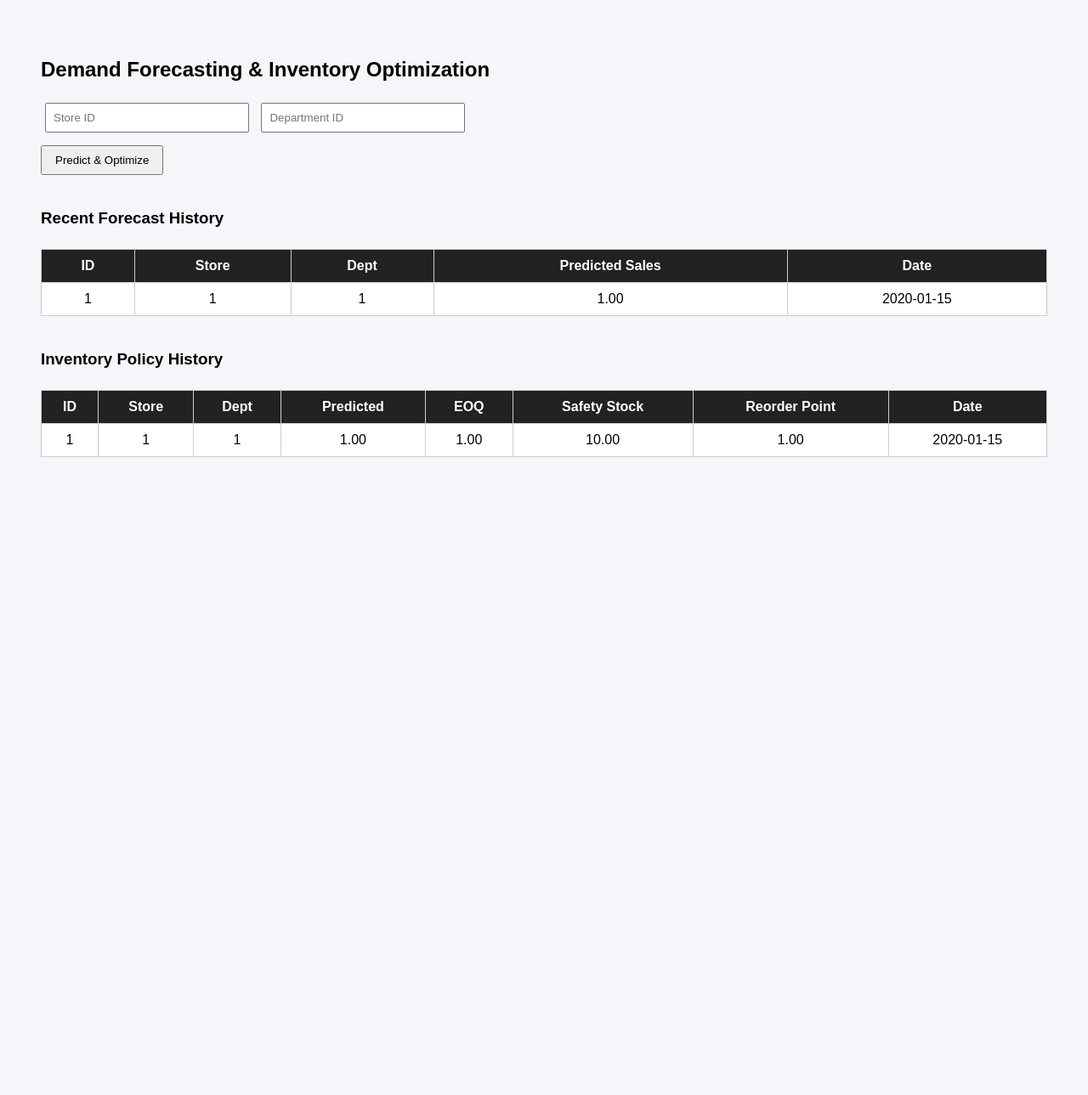
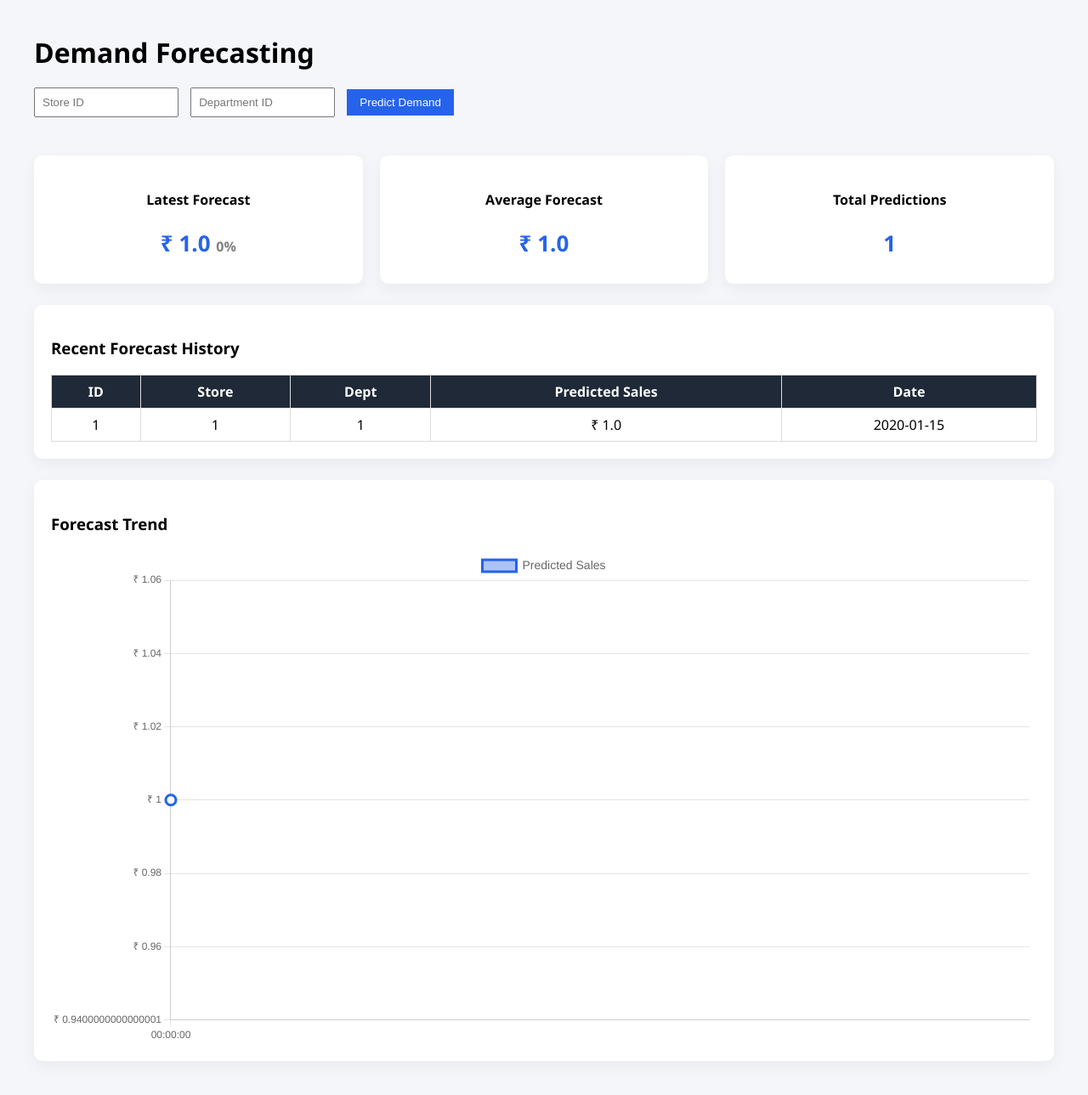
Before and after one commit to prashansha-31/ai-demand-inventory, a Flask app: page /forecast in a window 1280 px wide. Shown: the whole page at 85% size. Before the commit the page ends 538 px from the top, so only its background shows below. Run offline with Flask 3, Linux system fonts and the light colour scheme; tables that the repository leaves empty hold one stand-in row (values such as "Sample post"); parts of the project's set-up code (start-up, migrations or seed data) failed here and were passed over.

Commit message:
Added KPI summary cards (Latest, Average, Total Predictions)

```diff
--- a/app.py
+++ b/app.py
@@ -3,34 +3,35 @@ import sqlite3
 import pandas as pd
 import pickle
 import datetime
+import json
 import math
 
 app = Flask(__name__)
 
-# ==============================
-# LOAD TRAINED MODEL
-# ==============================
+# =========================
+# LOAD ML MODEL
+# =========================
 with open("models/demand_model.pkl", "rb") as f:
     model = pickle.load(f)
 
 
-# ==============================
+# =========================
 # DATABASE CONNECTION
-# ==============================
+# =========================
 def get_db_connection():
     conn = sqlite3.connect("inventory.db")
     conn.row_factory = sqlite3.Row
     return conn
 
 
-# ==============================
+# =========================
 # DATABASE INITIALIZATION
-# ==============================
+# =========================
 def init_db():
     conn = get_db_connection()
     cursor = conn.cursor()
 
-    # SALES TABLE
+    # Sales table
     cursor.execute("""
         CREATE TABLE IF NOT EXISTS sales (
             id INTEGER PRIMARY KEY AUTOINCREMENT,
@@ -42,7 +43,7 @@ def init_db():
         )
     """)
 
-    # FORECAST TABLE
+    # Forecast table
     cursor.execute("""
         CREATE TABLE IF NOT EXISTS forecasts (
             id INTEGER PRIMARY KEY AUTOINCREMENT,
@@ -53,7 +54,7 @@ def init_db():
         )
     """)
 
-    # INVENTORY POLICY TABLE (CORRECT STRUCTURE)
+    # Inventory policy table
     cursor.execute("""
         CREATE TABLE IF NOT EXISTS inventory_policy (
             id INTEGER PRIMARY KEY AUTOINCREMENT,
@@ -71,48 +72,17 @@ def init_db():
     conn.close()
 
 
-# ==============================
-# LOAD CLEAN DATA INTO SALES TABLE (RUN ONCE IF EMPTY)
-# ==============================
-def load_data_if_empty():
-    conn = get_db_connection()
-    cursor = conn.cursor()
-
-    cursor.execute("SELECT COUNT(*) FROM sales")
-    count = cursor.fetchone()[0]
-
-    if count == 0:
-        df = pd.read_csv("data/clean_sales.csv")
-
-        for _, row in df.iterrows():
-            cursor.execute("""
-                INSERT INTO sales (store, dept, date, weekly_sales, is_holiday)
-                VALUES (?, ?, ?, ?, ?)
-            """, (
-                int(row["store"]),
-                int(row["dept"]),
-                str(row["date"]),
-                float(row["weekly_sales"]),
-                int(row["isholiday"])
-            ))
-
-        conn.commit()
-
-    conn.close()
-
-
-# ==============================
-# ROUTES
-# ==============================
-
+# =========================
+# HOME
+# =========================
 @app.route("/")
 def home():
     return render_template("index.html")
 
 
-# ==============================
-# DASHBOARD ROUTE (NOT REMOVED)
-# ==============================
+# =========================
+# DASHBOARD
+# =========================
 @app.route("/dashboard")
 def dashboard():
     store = request.args.get("store")
@@ -141,12 +111,7 @@ def dashboard():
     cursor.execute(query, params)
     rows = cursor.fetchall()
 
-    # Analytics
-    analytics_query = "SELECT SUM(weekly_sales), AVG(weekly_sales) FROM sales"
-    if conditions:
-        analytics_query += " WHERE " + " AND ".join(conditions)
-
-    cursor.execute(analytics_query, params)
+    cursor.execute("SELECT SUM(weekly_sales), AVG(weekly_sales) FROM sales")
     result = cursor.fetchone()
 
     total_sales = result[0] if result[0] else 0
@@ -166,15 +131,13 @@ def dashboard():
         total_sales=total_sales,
         avg_sales=avg_sales,
         total_stores=total_stores,
-        total_depts=total_depts,
-        selected_store=store,
-        selected_dept=dept
+        total_depts=total_depts
     )
 
 
-# ==============================
-# FORECAST + INVENTORY ROUTE
-# ==============================
+# =========================
+# FORECAST + INVENTORY
+# =========================
 @app.route("/forecast", methods=["GET", "POST"])
 def forecast():
 
@@ -207,17 +170,17 @@ def forecast():
             VALUES (?, ?, ?, ?)
         """, (store, dept, prediction, today.strftime("%Y-%m-%d %H:%M:%S")))
 
-        # ==============================
-        # INVENTORY CALCULATIONS
-        # ==============================
-
-        ordering_cost = 500
+        # =====================
+        # INVENTORY CALCULATION
+        # =====================
+        ordering_cost = 50
         holding_cost = 2
-        lead_time = 2  # weeks
-        service_level_z = 1.65
+        lead_time = 2
+        z = 1.65
+        demand_variability = 0.1 * prediction
 
         eoq = math.sqrt((2 * prediction * ordering_cost) / holding_cost)
-        safety_stock = service_level_z * math.sqrt(lead_time) * (prediction * 0.1)
+        safety_stock = z * math.sqrt(lead_time) * demand_variability
         reorder_point = (prediction * lead_time) + safety_stock
 
         inventory_result = {
@@ -245,28 +208,41 @@ def forecast():
 
     # Fetch history
     cursor.execute("SELECT * FROM forecasts ORDER BY id DESC LIMIT 10")
-    prediction_history = cursor.fetchall()
+    prediction_rows = cursor.fetchall()
+
+    prediction_history = [dict(row) for row in prediction_rows]
 
     cursor.execute("SELECT * FROM inventory_policy ORDER BY id DESC LIMIT 10")
-    inventory_history = cursor.fetchall()
+    inventory_rows = cursor.fetchall()
+
+    inventory_history = [dict(row) for row in inventory_rows]
+
+    # Prepare JSON chart data
+    forecast_chart_data = json.dumps([
+        {"date": row["prediction_date"], "sales": row["predicted_sales"]}
+        for row in prediction_history
+    ])
+
+    inventory_chart_data = json.dumps([
+        {"date": row["created_at"], "reorder": row["reorder_point"]}
+        for row in inventory_history
+    ])
 
     conn.close()
 
     return render_template(
         "forecast.html",
         prediction=prediction,
-        inventory_result=inventory_result,
         selected_store=selected_store,
         selected_dept=selected_dept,
+        inventory_result=inventory_result,
         prediction_history=prediction_history,
-        inventory_history=inventory_history
+        inventory_history=inventory_history,
+        forecast_chart_data=forecast_chart_data,
+        inventory_chart_data=inventory_chart_data
     )
 
 
-# ==============================
-# RUN APP
-# ==============================
 if __name__ == "__main__":
     init_db()
-    load_data_if_empty()
     app.run(debug=True)
--- a/templates/forecast.html
+++ b/templates/forecast.html
@@ -1,109 +1,134 @@
 <!DOCTYPE html>
 <html>
 <head>
-    <title>AI Demand Forecasting & Inventory Optimization</title>
+    <title>Demand Forecasting Dashboard</title>
+    <script src="https://cdn.jsdelivr.net/npm/chart.js"></script>
+
     <style>
         body {
-            font-family: Arial, sans-serif;
-            padding: 40px;
-            background-color: #f4f6f9;
+            font-family: 'Segoe UI', sans-serif;
+            background: #f4f6f9;
+            margin: 40px;
         }
 
-        h2 {
+        h1 {
             margin-bottom: 20px;
         }
 
-        input {
+        form input {
             padding: 8px;
-            margin: 5px;
-            width: 220px;
+            margin-right: 10px;
+            width: 150px;
         }
 
-        button {
+        form button {
             padding: 8px 15px;
-            margin-top: 10px;
+            background: #2563eb;
+            color: white;
+            border: none;
             cursor: pointer;
         }
 
-        .prediction-box {
-            margin-top: 20px;
+        .card {
+            background: #ffffff;
             padding: 20px;
-            background-color: #d4edda;
-            border-radius: 8px;
+            margin-top: 25px;
+            border-radius: 10px;
+            box-shadow: 0px 6px 18px rgba(0,0,0,0.05);
         }
 
-        .inventory-box {
-            margin-top: 15px;
-            padding: 20px;
-            background-color: #e3f2fd;
-            border-radius: 8px;
+        .kpi-container {
+            display: flex;
+            gap: 20px;
+            margin-top: 20px;
+        }
+
+        .kpi {
+            flex: 1;
+            text-align: center;
+        }
+
+        .kpi h2 {
+            margin: 10px 0;
+            font-size: 26px;
+            color: #2563eb;
         }
 
         table {
-            margin-top: 25px;
+            width: 100%;
             border-collapse: collapse;
-            width: 100%;
-            background-color: white;
+            margin-top: 15px;
         }
 
-        th, td {
-            padding: 10px;
-            border: 1px solid #ccc;
+        table, th, td {
+            border: 1px solid #ddd;
+            padding: 8px;
             text-align: center;
         }
 
         th {
-            background-color: #222;
+            background: #1f2937;
             color: white;
         }
 
-        .section-title {
-            margin-top: 40px;
+        canvas {
+            margin-top: 20px;
         }
     </style>
 </head>
 <body>
 
-<h2>Demand Forecasting & Inventory Optimization</h2>
+<h1>Demand Forecasting</h1>
 
 <form method="POST">
-    <input type="number" name="store" placeholder="Store ID"
-           value="{{ selected_store if selected_store else '' }}" required>
-
-    <input type="number" name="dept" placeholder="Department ID"
-           value="{{ selected_dept if selected_dept else '' }}" required>
-
-    <br>
-    <button type="submit">Predict & Optimize</button>
+    <input type="number" name="store" placeholder="Store ID" required>
+    <input type="number" name="dept" placeholder="Department ID" required>
+    <button type="submit">Predict Demand</button>
 </form>
 
 {% if prediction %}
-<div class="prediction-box">
+<div class="card">
     <h3>Forecast Result</h3>
-    <p>
-        <strong>Store:</strong> {{ selected_store }} |
-        <strong>Department:</strong> {{ selected_dept }}
-    </p>
-    <p>
-        <strong>Predicted Weekly Sales:</strong>
-        {{ "%.2f"|format(prediction) }}
-    </p>
+    <p><strong>Store:</strong> {{ selected_store }} |
+       <strong>Department:</strong> {{ selected_dept }}</p>
+    <p><strong>Predicted Weekly Sales:</strong>
+       ₹ {{ prediction | round(2) }}</p>
 </div>
 {% endif %}
 
+{% if prediction_history %}
 
-{% if inventory_result %}
-<div class="inventory-box">
-    <h3>Automated Inventory Recommendation</h3>
-    <p><strong>EOQ:</strong> {{ inventory_result.eoq }}</p>
-    <p><strong>Safety Stock:</strong> {{ inventory_result.safety_stock }}</p>
-    <p><strong>Reorder Point:</strong> {{ inventory_result.reorder_point }}</p>
+<!-- KPI SECTION -->
+<div class="kpi-container">
+
+    <div class="card kpi">
+        <h4>Latest Forecast</h4>
+<h2>
+    ₹ {{ prediction_history[-1].predicted_sales | round(2) }}
+    <span id="growthIndicator" style="font-size:16px;"></span>
+</h2>
     </div>
-{% endif %}
 
+    <div class="card kpi">
+        <h4>Average Forecast</h4>
+        <h2>
+            ₹ {{
+                (prediction_history | map(attribute='predicted_sales') | list | sum
+                / prediction_history | length) | round(2)
+            }}
+        </h2>
+    </div>
 
-<h3 class="section-title">Recent Forecast History</h3>
+    <div class="card kpi">
+        <h4>Total Predictions</h4>
+        <h2>{{ prediction_history | length }}</h2>
+    </div>
 
+</div>
+
+<!-- HISTORY TABLE -->
+<div class="card">
+    <h3>Recent Forecast History</h3>
     <table>
         <tr>
             <th>ID</th>
@@ -112,46 +137,135 @@
             <th>Predicted Sales</th>
             <th>Date</th>
         </tr>
-
         {% for row in prediction_history %}
         <tr>
             <td>{{ row.id }}</td>
             <td>{{ row.store }}</td>
             <td>{{ row.dept }}</td>
-        <td>{{ "%.2f"|format(row.predicted_sales) }}</td>
+            <td>₹ {{ row.predicted_sales | round(2) }}</td>
             <td>{{ row.prediction_date }}</td>
         </tr>
         {% endfor %}
     </table>
+</div>
 
+<!-- CHART SECTION -->
+<div class="card">
+    <h3>Forecast Trend</h3>
+    <canvas id="forecastChart"></canvas>
+</div>
 
-<h3 class="section-title">Inventory Policy History</h3>
+<!-- SAFE JSON DATA (NO RED LINES) -->
+<script type="application/json" id="forecastData">
+{{ prediction_history | tojson }}
+</script>
 
-<table>
-    <tr>
-        <th>ID</th>
-        <th>Store</th>
-        <th>Dept</th>
-        <th>Predicted</th>
-        <th>EOQ</th>
-        <th>Safety Stock</th>
-        <th>Reorder Point</th>
-        <th>Date</th>
-    </tr>
+<script type="application/json" id="forecastData">
+{{ prediction_history | tojson }}
+</script>
 
-    {% for row in inventory_history %}
-    <tr>
-        <td>{{ row.id }}</td>
-        <td>{{ row.store }}</td>
-        <td>{{ row.dept }}</td>
-        <td>{{ "%.2f"|format(row.predicted_sales) }}</td>
-        <td>{{ "%.2f"|format(row.eoq) }}</td>
-        <td>{{ "%.2f"|format(row.safety_stock) }}</td>
-        <td>{{ "%.2f"|format(row.reorder_point) }}</td>
-        <td>{{ row.created_at }}</td>
-    </tr>
-    {% endfor %}
-</table>
+<script>
+document.addEventListener("DOMContentLoaded", function () {
+
+    const rawDataElement = document.getElementById("forecastData");
+    if (!rawDataElement) return;
+
+    let forecastData = JSON.parse(rawDataElement.textContent);
+
+    if (!forecastData || forecastData.length === 0) return;
+
+    // ✅ Sort data from oldest → newest
+    forecastData.sort((a, b) => new Date(a.prediction_date) - new Date(b.prediction_date));
+
+    const labels = forecastData.map(item => {
+    const rawDate = new Date(item.prediction_date);
+    return rawDate.toLocaleTimeString('en-GB', {
+        hour: '2-digit',
+        minute: '2-digit',
+        second: '2-digit'
+    });
+});
+
+    const sales = forecastData.map(item => item.predicted_sales);
+// Calculate growth %
+let growthPercent = 0;
+if (sales.length > 1) {
+    const latest = sales[sales.length - 1];
+    const previous = sales[sales.length - 2];
+    growthPercent = ((latest - previous) / previous) * 100;
+}
+
+// Update growth indicator
+const growthElement = document.getElementById("growthIndicator");
+
+if (growthElement) {
+    if (growthPercent > 0) {
+        growthElement.innerHTML =
+            " ▲ " + growthPercent.toFixed(2) + "%";
+        growthElement.style.color = "green";
+    } else if (growthPercent < 0) {
+        growthElement.innerHTML =
+            " ▼ " + growthPercent.toFixed(2) + "%";
+        growthElement.style.color = "red";
+    } else {
+        growthElement.innerHTML = " 0%";
+        growthElement.style.color = "gray";
+    }
+}
+
+    const ctx = document.getElementById("forecastChart").getContext("2d");
+
+    const gradient = ctx.createLinearGradient(0, 0, 0, 400);
+    gradient.addColorStop(0, "rgba(37, 99, 235, 0.4)");
+    gradient.addColorStop(1, "rgba(37, 99, 235, 0)");
+
+    new Chart(ctx, {
+        type: 'line',
+        data: {
+            labels: labels,
+            datasets: [{
+                label: "Predicted Sales",
+                data: sales,
+                borderColor: "#2563eb",
+                backgroundColor: gradient,
+                fill: true,
+                tension: 0.4,
+                pointRadius: 6,
+                pointBackgroundColor: "#ffffff",
+                pointBorderWidth: 3,
+                borderWidth: 3
+            }]
+        },
+        options: {
+            responsive: true,
+            plugins: {
+                legend: {
+                    labels: {
+                        font: { size: 14 }
+                    }
+                },
+                tooltip: {
+                    callbacks: {
+                        label: function(context) {
+                            return "₹ " + context.raw.toLocaleString();
+                        }
+                    }
+                }
+            },
+            scales: {
+                y: {
+                    ticks: {
+                        callback: value => "₹ " + value
+                    }
+                }
+            }
+        }
+    });
+
+});
+</script>
+
+{% endif %}
 
 </body>
 </html>
```
Lines whose indentation alone changed are shown as unchanged.
